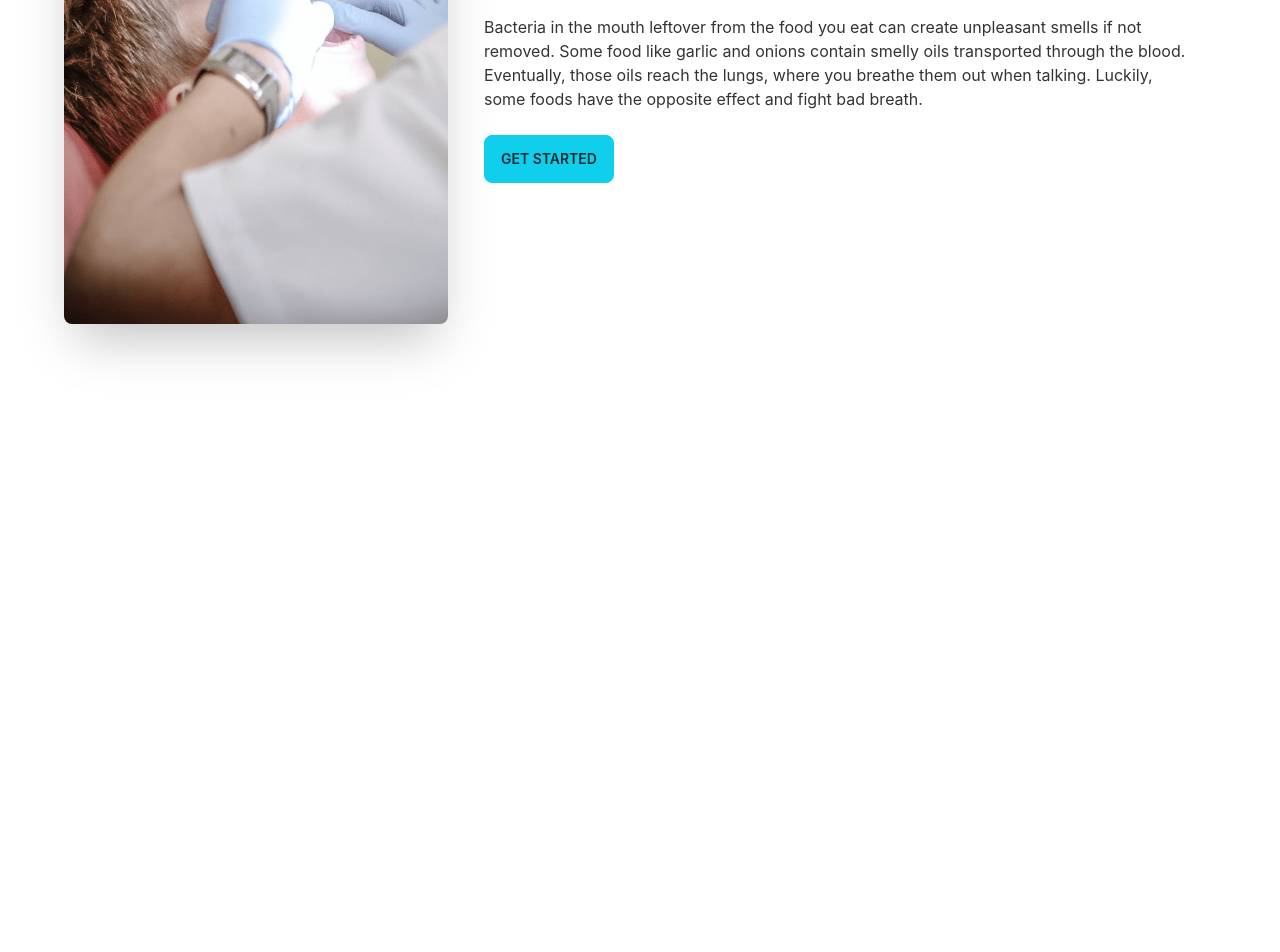
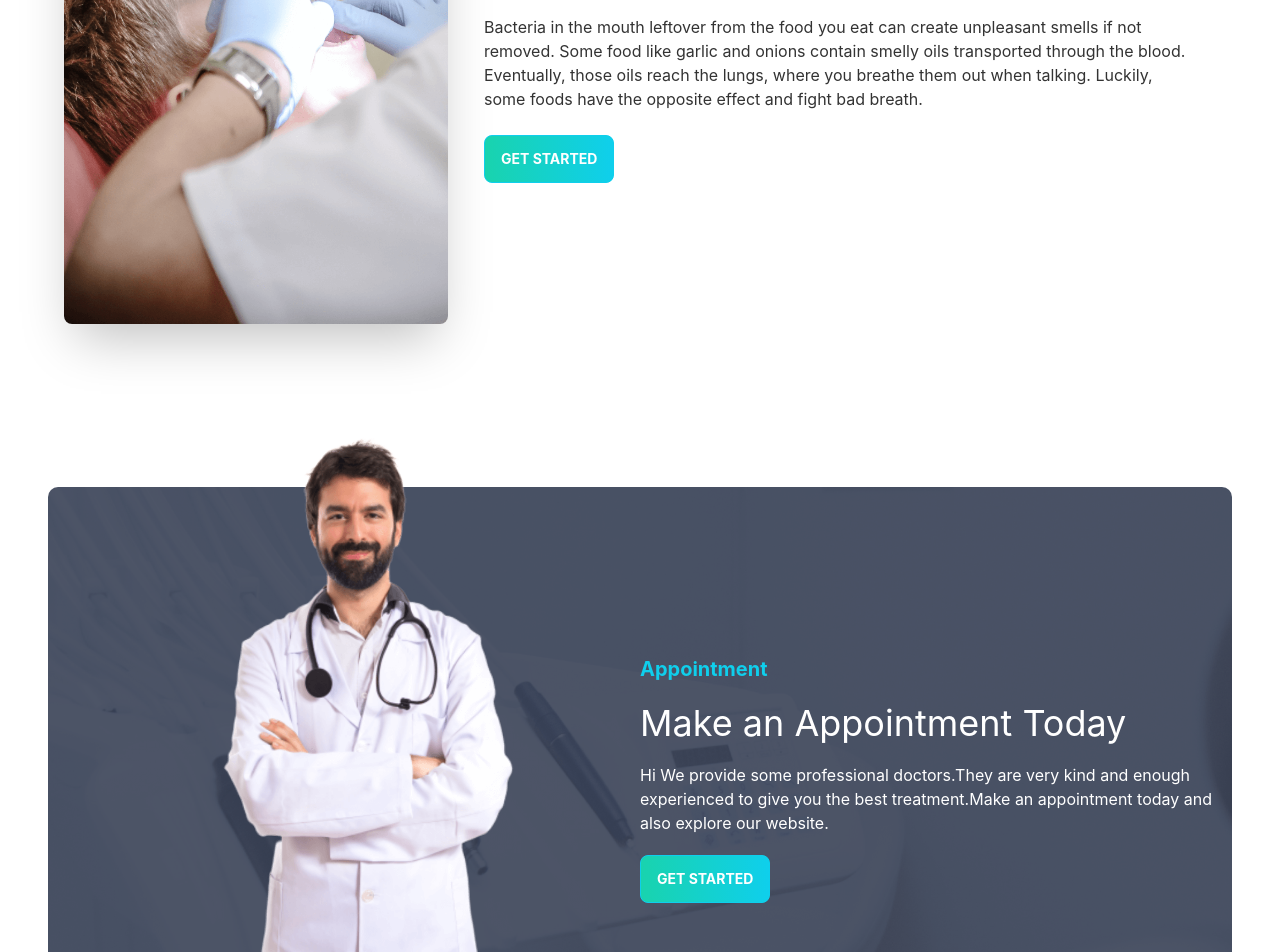
Before and after one commit to ahatasam2573/Doctors-Portal, a React (Create React App) app: page / in a window 1280 px wide. Shown: the part 2100-3052 px from the top of the page. Before the commit the page ends 2539 px from the top, so only its background shows below. Built offline with nearby package versions, Linux system fonts and the light colour scheme.

Commit message:
appointment section added

```diff
--- a/src/Pages/Home/Banner/Banner.js
+++ b/src/Pages/Home/Banner/Banner.js
@@ -1,6 +1,7 @@
 import React from 'react';
 import './Banner.css'
 import bannerImage from '../../../assets/images/chair.png'
+import MainButton from '../../Shared/MainButton';
 
 const Banner = () => {
     return (
@@ -10,7 +11,7 @@ const Banner = () => {
                 <div>
                     <h1 class="text-5xl font-bold">Your New Smile Starts Here</h1>
                     <p class="py-6">This is the office setup where you can see some interesting and modern design.You can easily attracted with this setup and color.We are sure you are going to love it so much.</p>
-                    <button class="btn btn-primary uppercase text-white font-bold bg-gradient-to-r from-secondary to-primary">Get Started</button>
+                    <MainButton>Get Started</MainButton>
                 </div>
             </div>
         </div>
--- a/src/Pages/Home/ExceptionPart.js
+++ b/src/Pages/Home/ExceptionPart.js
@@ -1,5 +1,6 @@
 import React from 'react';
 import treatmentPic from '../../assets/images/treatment.png'
+import MainButton from '../Shared/MainButton';
 
 const ExceptionPart = () => {
     return (
@@ -10,7 +11,7 @@ const ExceptionPart = () => {
                     <h1 class="text-5xl font-bold">Exceptional Dental <br /> Care, on Your Terms</h1>
                     <p class="py-6">
                         Bacteria in the mouth leftover from the food you eat can create unpleasant smells if not removed. Some food like garlic and onions contain smelly oils transported through the blood. Eventually, those oils reach the lungs, where you breathe them out when talking. Luckily, some foods have the opposite effect and fight bad breath.</p>
-                    <button class="btn btn-primary">Get Started</button>
+                    <MainButton>Get Started</MainButton>
                 </div>
             </div>
         </div >
--- a/src/Pages/Home/Home.js
+++ b/src/Pages/Home/Home.js
@@ -2,6 +2,7 @@ import React from 'react';
 import Banner from './Banner/Banner';
 import ExceptionPart from './ExceptionPart';
 import Info from './Info';
+import MakeAppointment from './MakeAppointment.js/MakeAppointment';
 import Services from './Services/Services';
 
 
@@ -12,6 +13,7 @@ const Home = () => {
             <Info></Info>
             <Services></Services>
             <ExceptionPart></ExceptionPart>
+            <MakeAppointment></MakeAppointment>
         </div>
     );
 };
--- /dev/null
+++ b/src/Pages/Home/MakeAppointment.js/MakeAppointment.js
@@ -0,0 +1,26 @@
+import React from 'react';
+import doctorPic from '../../../assets/images/doctor.png'
+import backgroundImage from '../../../assets/images/appointment.png'
+import MainButton from '../../Shared/MainButton';
+
+const MakeAppointment = () => {
+    return (
+        <section style={{
+            background: `url(${backgroundImage})`,
+            borderRadius: '10px',
+            width: '100%'
+        }} className='flex p-4 justify-cent items-center mt-12'>
+            <div className='flex-1 hidden lg:block'>
+                <img className='mt-[-120px]' src={doctorPic} alt="" />
+            </div>
+            <div className='flex-1 pt-24'>
+                <h3 className='text-xl text-primary font-bold'>Appointment</h3>
+                <h2 className='text-4xl text-white pt-5'>Make an Appointment Today</h2>
+                <p className='text-white pt-5 pb-5'>Hi We provide some professional doctors.They are very kind and enough experienced to give you the best treatment.Make an appointment today and also explore our website.</p>
+                <MainButton>Get Started</MainButton>
+            </div>
+        </section>
+    );
+};
+
+export default MakeAppointment;
--- /dev/null
+++ b/src/Pages/Shared/MainButton.js
@@ -0,0 +1,9 @@
+import React from 'react';
+
+const MainButton = ({ children }) => {
+    return (
+        <button class="btn btn-primary uppercase text-white font-bold bg-gradient-to-r from-secondary to-primary">{children}</button>
+    );
+};
+
+export default MainButton;
```
